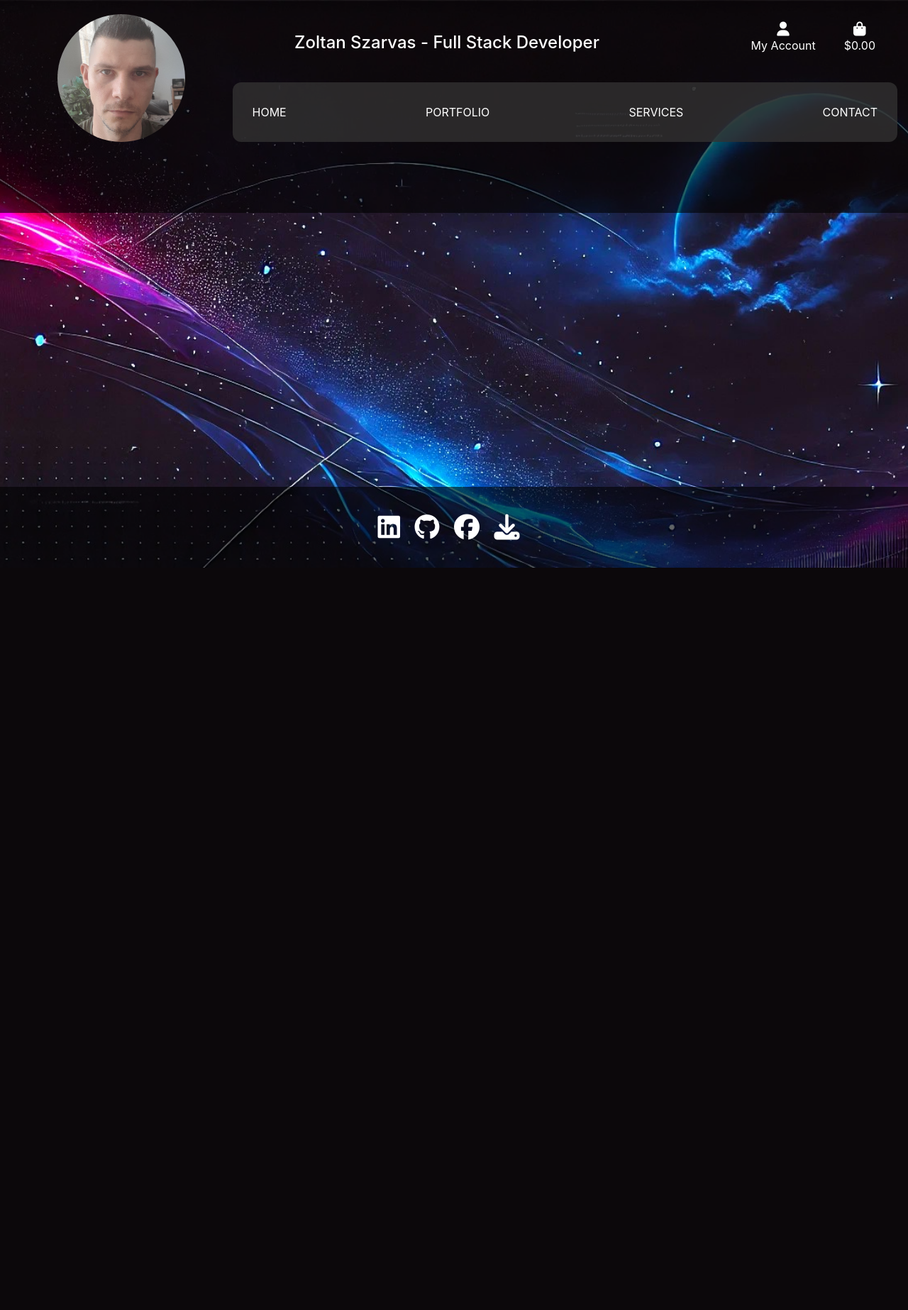
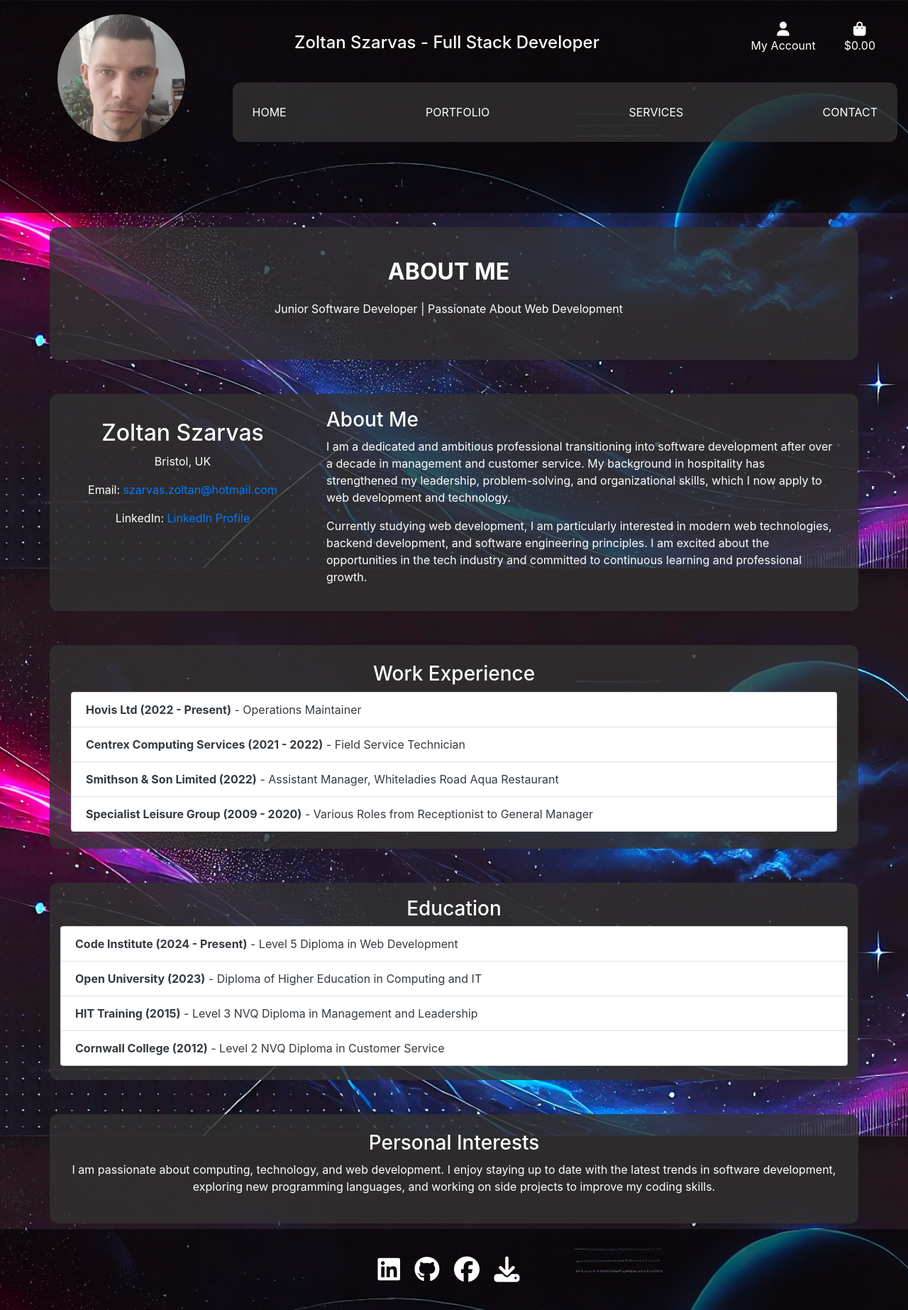
Before and after one commit to ZoltanSzarvas0209/myportfolio, a Django app: page /portfolio/about/ in a window 1280 px wide. Shown: the whole page at 71% size. Before the commit the page ends 800 px from the top, so only its background shows below. Run offline with Django 3.2, Linux system fonts and the light colour scheme; some libraries are stand-ins or nearby versions.

Commit message:
about me section added html and bootstrap css

```diff
--- a/portfolio/templates/portfolio/about.html
+++ b/portfolio/templates/portfolio/about.html
@@ -2,10 +2,65 @@
 {% load static %}
 
 {% block content %}
-    <div class="container">
-        <div class="row">
-            <div class="col">
-            </div>
+
+<!-- Header -->
+<section class="container custom-bg">
+    <div class="row text-white text-center py-4">
+        <div class="col">
+            <h2><strong>ABOUT ME</strong></h2>
+            <hr class="w-50 mb-1">
+            <p>Junior Software Developer | Passionate About Web Development</p>
         </div>
     </div>
+</section>
+
+<!-- About Section -->
+<section class="container text-white my-5 custom-bg">
+    <div class="row">
+        <div class="col-md-4 text-center">
+            <h2 class="mt-3">Zoltan Szarvas</h2>
+            <p>Bristol, UK</p>
+            <p>Email: <a href="mailto:szarvas.zoltan@hotmail.com">szarvas.zoltan@hotmail.com</a></p>
+            <p>LinkedIn: <a href="http://www.linkedin.com/in/zoltan-szarvas-300753194" target="_blank">LinkedIn Profile</a></p>
+        </div>
+        <div class="col-md-8">
+            <h3>About Me</h3>
+            <p>I am a dedicated and ambitious professional transitioning into software development after over a decade in management and customer service. My background in hospitality has strengthened my leadership, problem-solving, and organizational skills, which I now apply to web development and technology.</p>
+            <p>Currently studying web development, I am particularly interested in modern web technologies, backend development, and software engineering principles. I am excited about the opportunities in the tech industry and committed to continuous learning and professional growth.</p>
+        </div>
+    </div>
+</section>
+
+<!-- Work Experience Section -->
+<section class="container text-dark py-4 custom-bg">
+    <div class="container">
+        <h3 class="text-center text-white">Work Experience</h3>
+        <ul class="list-group">
+            <li class="list-group-item"><strong>Hovis Ltd (2022 - Present)</strong> - Operations Maintainer</li>
+            <li class="list-group-item"><strong>Centrex Computing Services (2021 - 2022)</strong> - Field Service Technician</li>
+            <li class="list-group-item"><strong>Smithson & Son Limited (2022)</strong> - Assistant Manager, Whiteladies Road Aqua Restaurant</li>
+            <li class="list-group-item"><strong>Specialist Leisure Group (2009 - 2020)</strong> - Various Roles from Receptionist to General Manager</li>
+        </ul>
+    </div>
+</section>
+
+<!-- Education Section -->
+<section class="text-dark container my-5 custom-bg">
+    <h3 class="text-center text-white">Education</h3>
+    <ul class="list-group">
+        <li class="list-group-item"><strong>Code Institute (2024 - Present)</strong> - Level 5 Diploma in Web Development</li>
+        <li class="list-group-item"><strong>Open University (2023)</strong> - Diploma of Higher Education in Computing and IT</li>
+        <li class="list-group-item"><strong>HIT Training (2015)</strong> - Level 3 NVQ Diploma in Management and Leadership</li>
+        <li class="list-group-item"><strong>Cornwall College (2012)</strong> - Level 2 NVQ Diploma in Customer Service</li>
+    </ul>
+</section>
+
+<!-- Interests Section -->
+<section class="container text-white py-4 mb-2 custom-bg">
+    <div class="container">
+        <h3 class="text-center">Personal Interests</h3>
+        <p class="text-center">I am passionate about computing, technology, and web development. I enjoy staying up to date with the latest trends in software development, exploring new programming languages, and working on side projects to improve my coding skills.</p>
+    </div>
+</section>
+
 {% endblock %}
--- a/portfolio/templates/portfolio/projects.html
+++ b/portfolio/templates/portfolio/projects.html
@@ -5,7 +5,7 @@
     <div class="container mt-4">
         <div class="row">
             {% for project in projects %}
-                <div class="col-12 col-md-6 col-lg-4 mb-4">
+                <div class="col-12 col-md-6 col-lg-4 mb-5">
                     <div class="card h-100 shadow-sm">
                         {% if project.image %}
                             <img src="{{ project.image.url }}" class="card-img-top" alt="{{ project.name }}">
```
